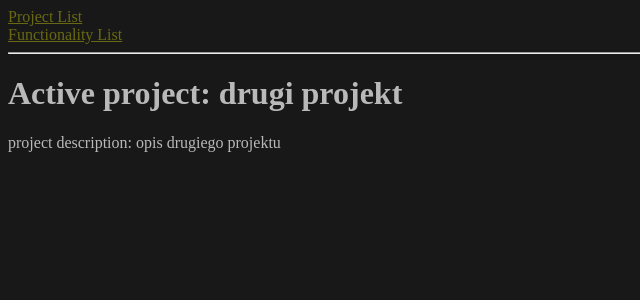
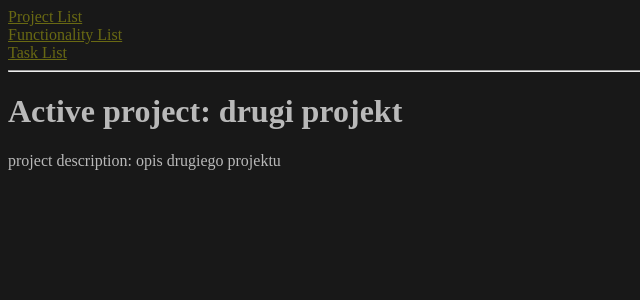
Before and after one commit to murasame112/webowe, an Angular app in the folder ManageMe/: page / in a window 1280 px wide. Shown: the top 300 px of the page, without its empty margins (0-640 px from the left). Built offline with nearby package versions, Linux system fonts and the light colour scheme.

Commit message:
task list w nav

```diff
--- a/ManageMe/src/app/nav/nav.component.html
+++ b/ManageMe/src/app/nav/nav.component.html
@@ -1,6 +1,7 @@
 <nav>
   <a routerLink="projects" routerLinkActive="router-link-active">Project List</a><br>
   <a routerLink="functionalities" routerLinkActive="router-link-active">Functionality List</a><br>
+  <a routerLink="tasks" routerLinkActive="router-link-active">Task List</a><br>
   <hr>
   <!-- <a routerLink="cart" routerLinkActive="router-link-active">Cart</a> -->
   <!-- <a routerLink="products/list" routerLinkActive="router-link-active">Products</a> -->
```
